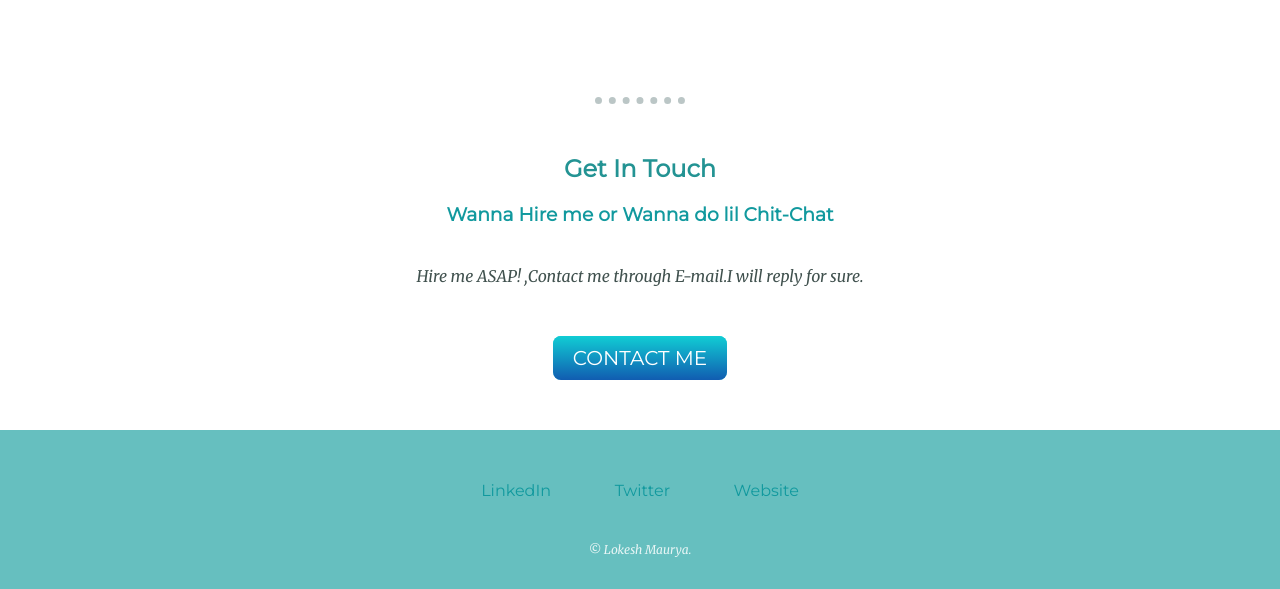
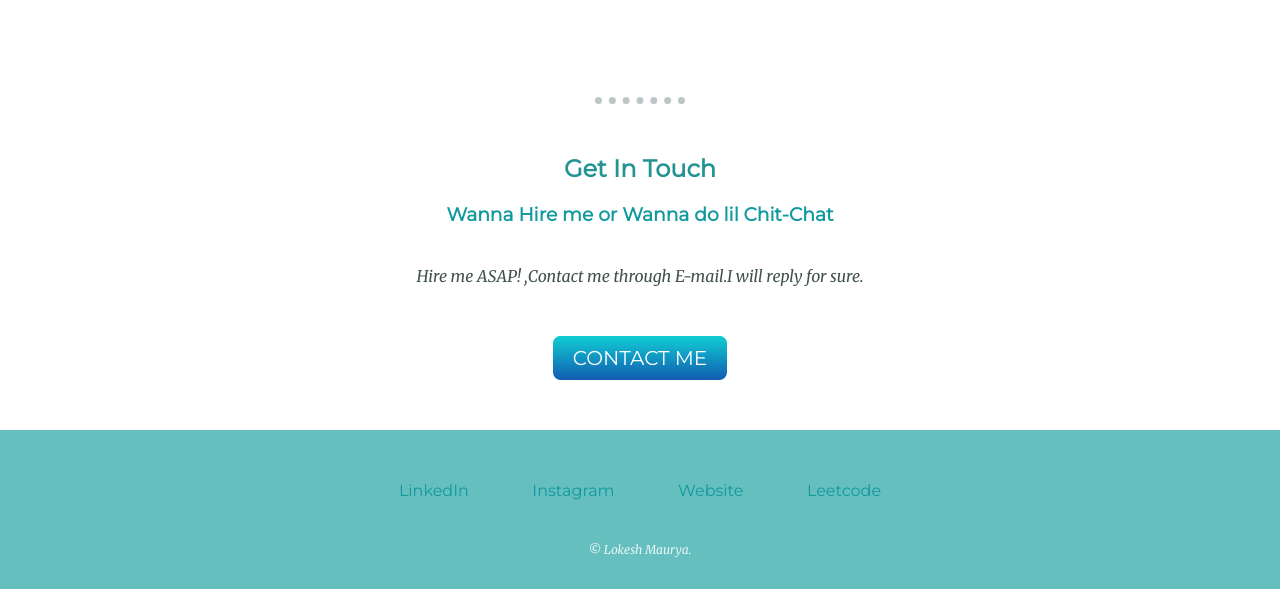
Before and after one commit to lokeshmaurya01/personalsite, a plain HTML site: page index.html in a window 1280 px wide. Shown: the part 1738-2327 px from the top of the page. Drawn offline with Linux system fonts and the light colour scheme.

Commit message:
Update index.html

```diff
--- a/index.html
+++ b/index.html
@@ -70,9 +70,10 @@
 
 
       <div class="bottom-container">
-        <a class="footer-link" href="https://www.linkedin.com/">LinkedIn</a>
-        <a class="footer-link" href="https://twitter.com/">Twitter</a>
+        <a class="footer-link" href="https://www.linkedin.com/in/lokesh-maurya-526292198/">LinkedIn</a>
+        <a class="footer-link" href="https://www.instagram.com/lokesh_maurya_1/">Instagram</a>
         <a class="footer-link" href="https://www.appbrewery.co/">Website</a>
+        <a class="footer-link" href="https://leetcode.com/lokeshmaurya01/">Leetcode</a>
         <p class="copyright">© Lokesh Maurya.</p>
       </div>
 
```
